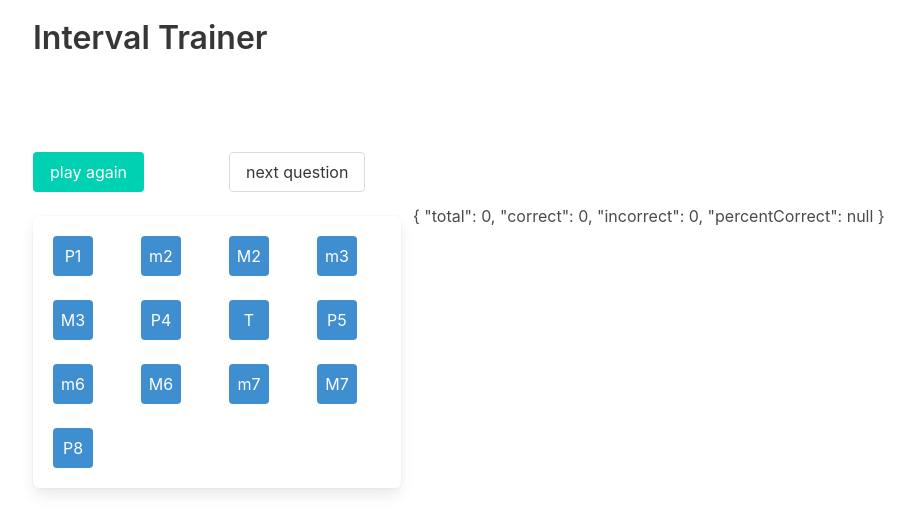
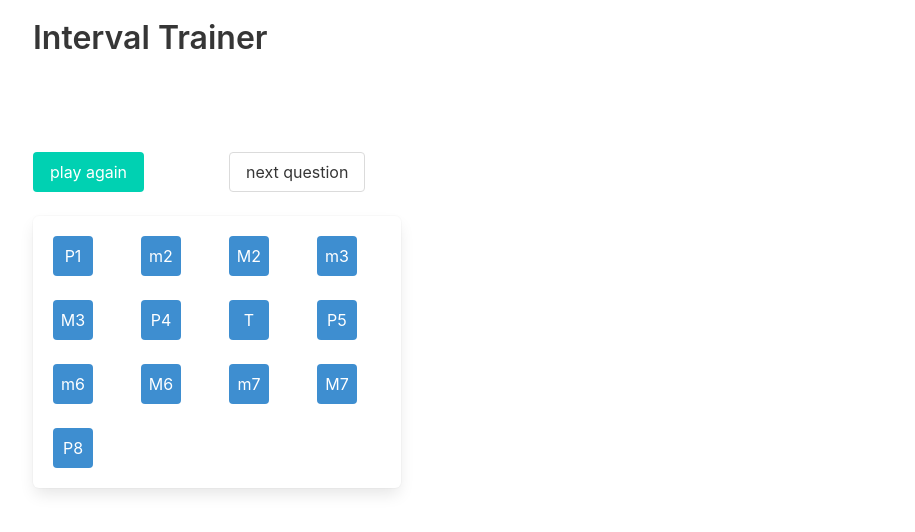
Before and after one commit to schu34/ear-trainer, a React (Create React App) app: page / in a window 1280 px wide. Shown: the top 532 px of the page, without its empty margins (31-946 px from the left). Built offline with nearby package versions, Linux system fonts and the light colour scheme.

Commit message:
start on stats pane

```diff
--- a/src/App.tsx
+++ b/src/App.tsx
@@ -4,7 +4,7 @@ import "./App.css";
 import { IntervalSelector } from "./IntervalSelector";
 import { AudioElements } from "./sound";
 import { acoustic_grand_piano } from "./acoustic_grand_piano";
-import { statsSelector } from "./state";
+import { statsSelector, Stats } from "./state";
 import { useQuestion } from "./useQuestion";
 
 function App() {
@@ -45,11 +45,10 @@ function App() {
           <IntervalSelector
             onSelect={(arg) => {
               guess(arg);
-              console.log(arg);
             }}
           />
         </div>
-        {JSON.stringify(stats, null, 2)}
+        <StatsComponent stats={stats} />
       </div>
       <div className="column">
         <Answer attempts={attempts} correctAnswer={correctAnswer} />
@@ -69,4 +68,14 @@ const Answer = ({
   return <>{attempts > 0 && "correctAnswer: " + correctAnswer}</>;
 };
 
+const StatsComponent = ({ stats: { correct, total } }: { stats: Stats }) => {
+  const percentCorrect = Math.round((correct / total) * 100);
+
+  return total > 0 ? (
+    <>
+      {correct}/{total}, {percentCorrect}% correct
+    </>
+  ) : null;
+};
+
 export default App;
--- a/src/state.ts
+++ b/src/state.ts
@@ -66,7 +66,6 @@ export function createIntervalQuestion(
   index = 0
 ): Question {
   const direction = getDirection(settings);
-  console.log("direction", direction);
   const interval = getRandomInterval(settings.intervalsSelection);
   const notes = getNotesForInterval({
     halfSteps: interval.halfSteps,
@@ -81,7 +80,14 @@ export function createIntervalQuestion(
   };
 }
 
-export const statsSelector = selector({
+export interface Stats {
+  total: number;
+  correct: number;
+  incorrect: number;
+  percentCorrect: number;
+}
+
+export const statsSelector = selector<Stats>({
   key: "stats",
   get: ({ get }) => {
     const history = get(questionHistoryState);
```
